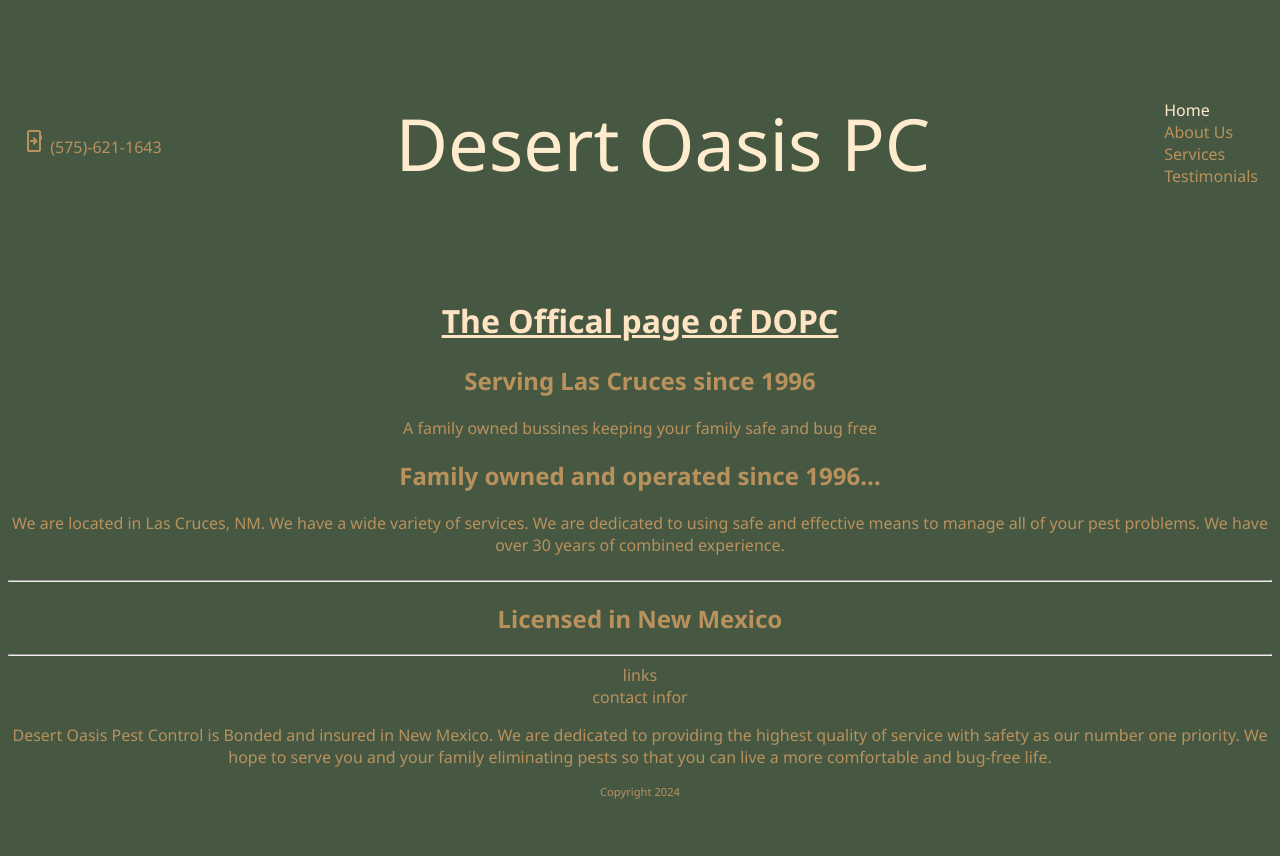
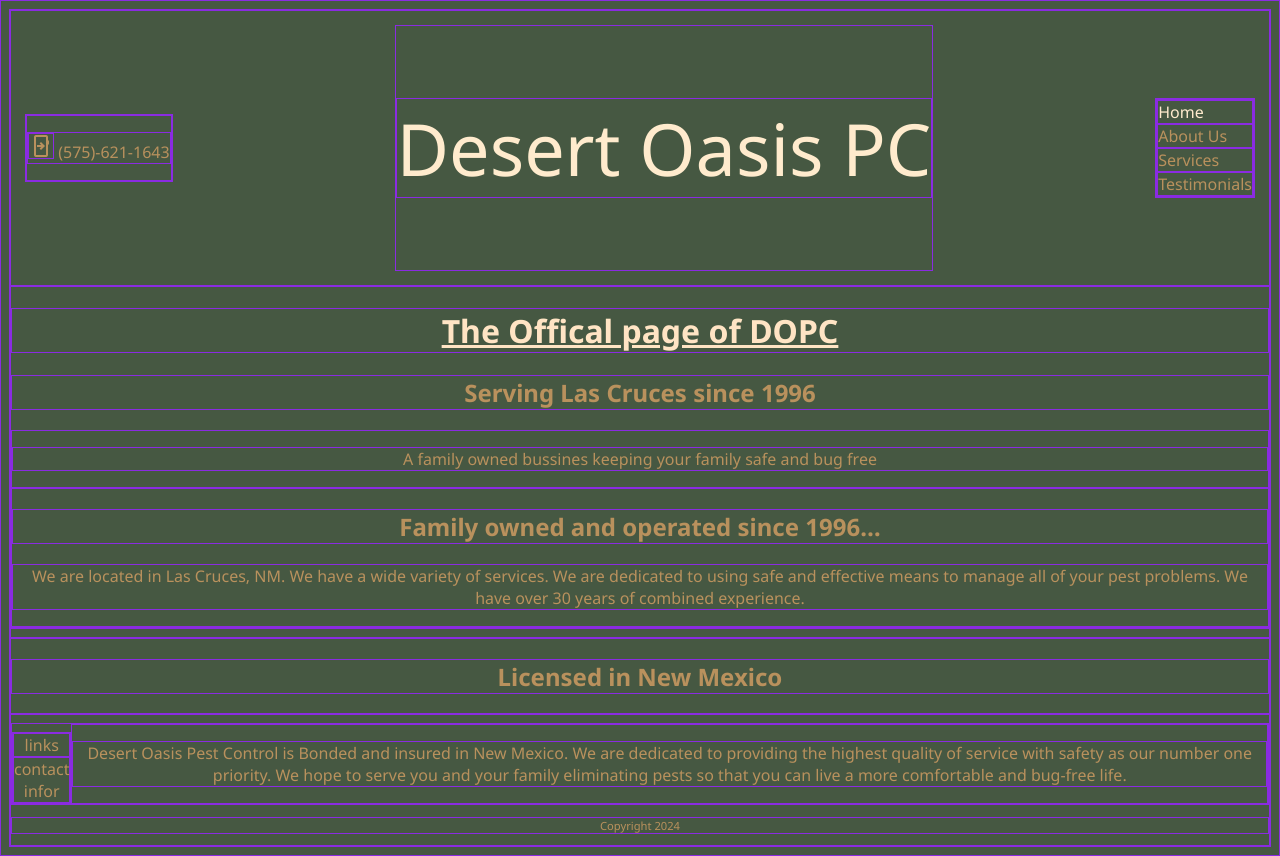
Before and after one commit to skohler16/Desert_Oasis_Pest_Control, a plain HTML site: page index.html in a window 1280 px wide. Before the commit the page ends 819 px from the top, so only its background shows below. Drawn offline with nearby package versions, Linux system fonts and the light colour scheme.

Commit message:
updated styling

```diff
--- a/index.html
+++ b/index.html
@@ -54,6 +54,7 @@
             <hr />
             <h2>Licensed in New Mexico</h2>
             <hr/>
+            <div class="footer-bottom">
                 <div class="footer-left">
                     <div>links</div>
                     <div>contact infor</div>
@@ -62,6 +63,7 @@
                     <p>Desert Oasis Pest Control is Bonded and insured in New Mexico. We are dedicated to  providing the highest quality of service with safety as our number one priority. We hope to serve you and your family eliminating pests so that you can live a more comfortable and bug-free life.
                     </p>
                 </div>
+            </div>
             <p class="copyright">Copyright 2024</p>
         </footer>
 
--- a/style.css
+++ b/style.css
@@ -1,4 +1,5 @@
 *{
+    border: 1px solid blueviolet;
     box-sizing: border-box;
     margin: none;
     font-family: "Noto Sans", sans-serif;
@@ -48,6 +49,17 @@ h1{
     text-decoration: underline;
 }
 
+hr{
+    color: black;
+}
+
+.footer-bottom{
+    display: flex;
+    justify-content: space-between;
+    flex-direction: row;
+    align-items: flex-end;
+}
+
 .footer-left{
     display: flex;
     flex-direction: column;
```
Lines whose indentation alone changed are shown as unchanged.
